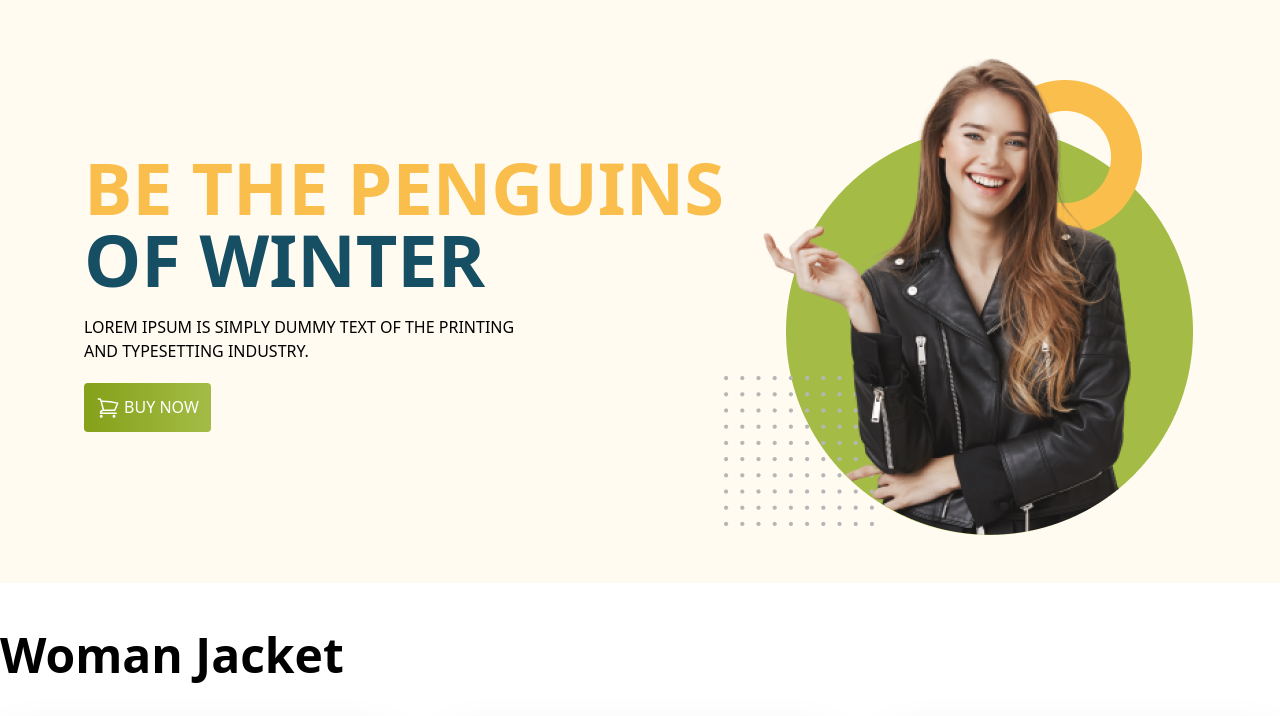
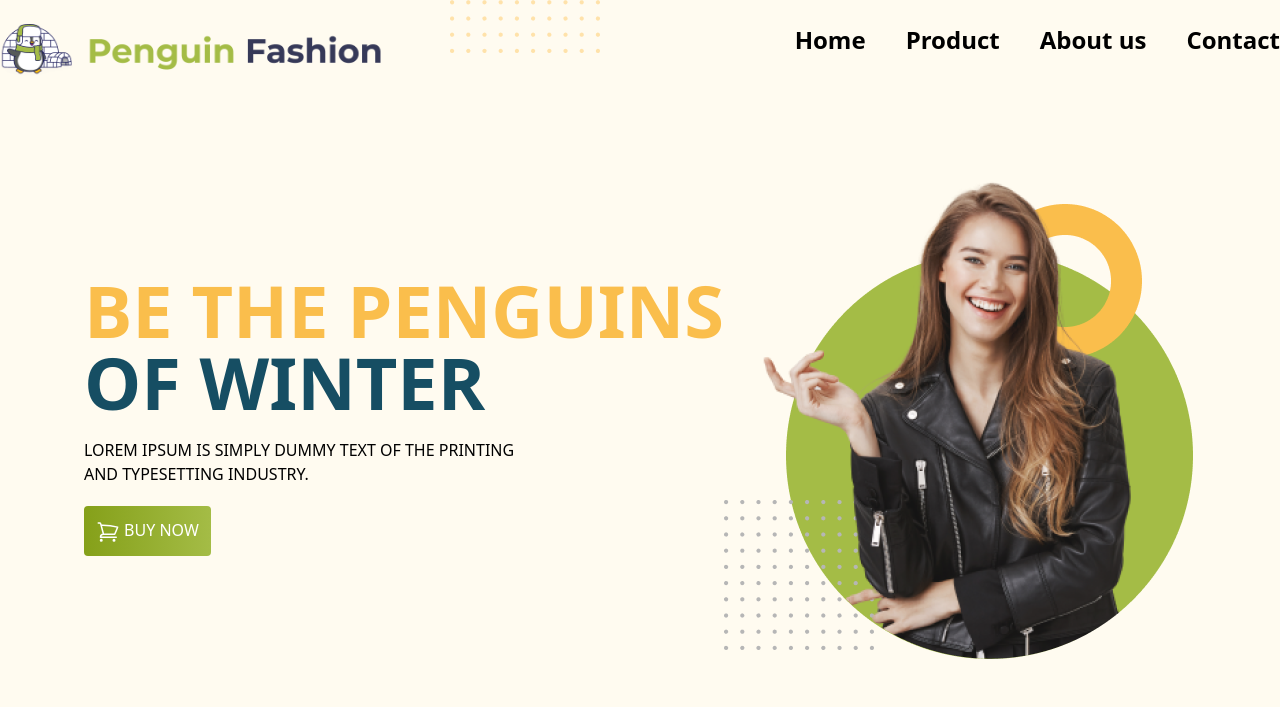
Before and after one commit to imAlid/tailwind-penguin-fashion, a plain HTML site: page index.html in a window 1280 px wide. Shown: the top 716 px of the page. Drawn offline with nearby package versions, Linux system fonts and the light colour scheme.

Commit message:
complate site

```diff
--- a/index.html
+++ b/index.html
@@ -22,7 +22,34 @@
     </script>
   </head>
   <body>
-    <header class="bg-[#FFFBF0] pt-12 pb-12">
+    <header>
+      <!-- banner -->
+      <nav class="bg-[#FFFBF0] pb-12 relative">
+        <div class="md:flex justify-between container mx-auto pt-6">
+          <div>
+            <img class="w-96" src="./images/logo.png" alt="" />
+          </div>
+
+
+          <div class="absolute ml-[450px] -top-2">
+            <img class=" " src="./images/group.png" alt="">
+          </div>
+
+
+
+
+          <div class="">
+            <ul class="flex text-2xl font-semibold gap-10 ">
+              <a href="#"><li>Home</li></a>
+              <a href="#"><li>Product</li></a>
+              <a href="#"><li>About us</li></a>
+              <a href="#"><li>Contact</li></a>
+            </ul>
+          </div>
+        </div>
+      </nav>
+
+      <div class="bg-[#FFFBF0] pt-12 pb-12">
         <div
           class="md:flex flex-row justify-center items-center container mx-auto"
         >
@@ -57,6 +84,7 @@
           </div>
           <div>
             <img src="./images/model.png" alt="" />
+          </div>
         </div>
       </div>
     </header>
@@ -291,8 +319,8 @@
       </section>
 
       <!-- info section -->
-      <section class="my-40">
-        <div class="grid grid-cols-1 md:grid-cols-2 gap-32">
+      <section class="my-40 ">
+        <div class="grid grid-cols-1 md:grid-cols-2 gap-32 items-center">
           <div class="">
             <div class="flex shadow-2xl my-6 p-6 rounded">
               <div>
```
Also changed, not shown: images/group.png (added). Lines whose indentation alone changed are shown as unchanged.
